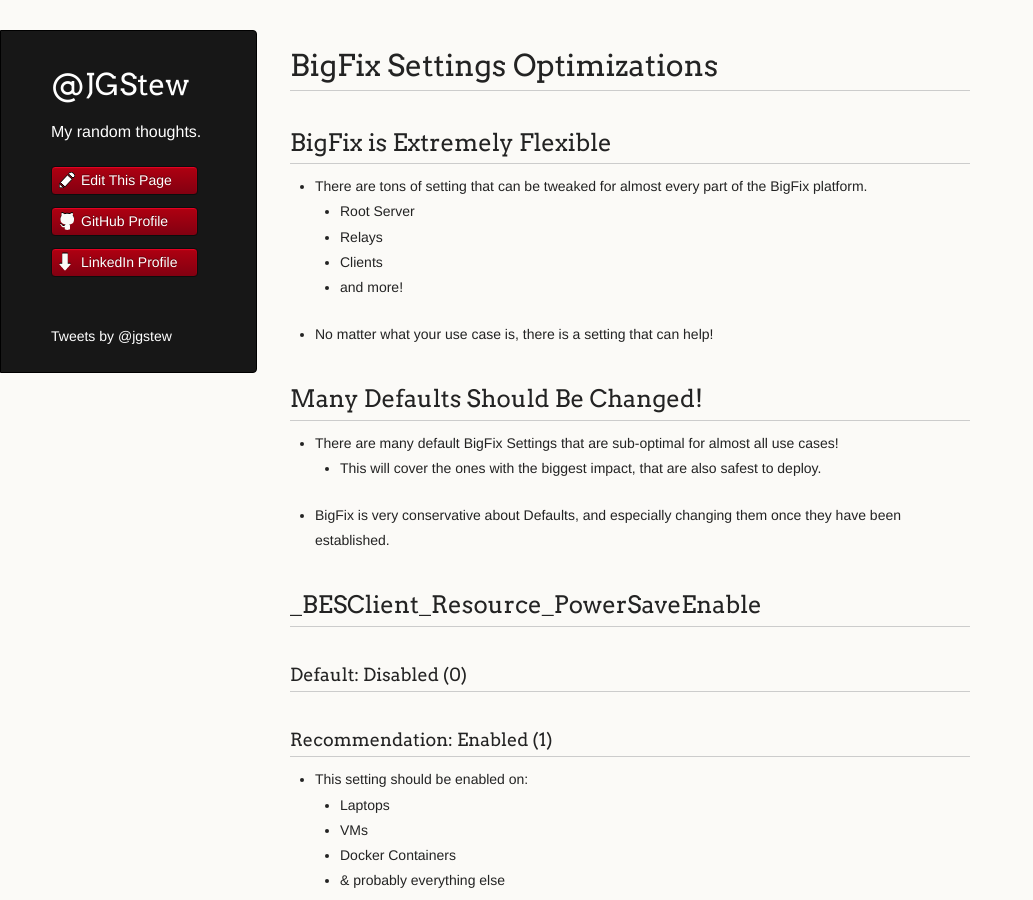
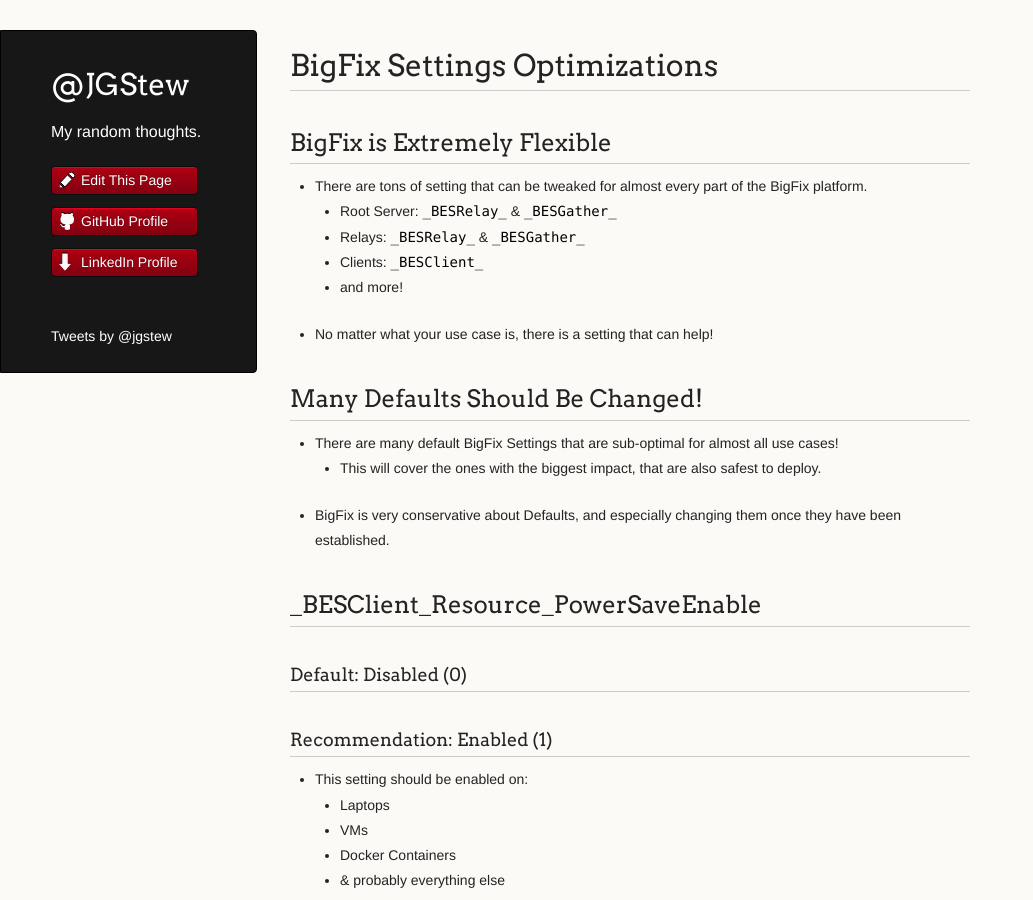
Before and after one commit to jgstew/jgstew.github.io, a Jekyll site: the page built from _posts/2018-10-30-BigFix-Settings-Optimizations.md, in a window 1280 px wide and 900 px high. Shown: the whole window, without its empty margins (0-1033 px from the left). Built offline with Jekyll 4.4.1, drawn with Linux system fonts in a browser that asks for light colours; nearby versions of some CDN libraries; comment, search, counter and statistics services are not loaded.

Commit message:
Update 2018-10-30-BigFix-Settings-Optimizations.md

```diff
--- a/_posts/2018-10-30-BigFix-Settings-Optimizations.md
+++ b/_posts/2018-10-30-BigFix-Settings-Optimizations.md
@@ -9,9 +9,9 @@ date: November 8, 2018
 ## BigFix is Extremely Flexible
 
 - There are tons of setting that can be tweaked for almost every part of the BigFix platform.
-  - Root Server
-  - Relays
-  - Clients
+  - Root Server: `_BESRelay_` & `_BESGather_`
+  - Relays: `_BESRelay_` & `_BESGather_`
+  - Clients: `_BESClient_`
   - and more!
 - No matter what your use case is, there is a setting that can help!
 
```
